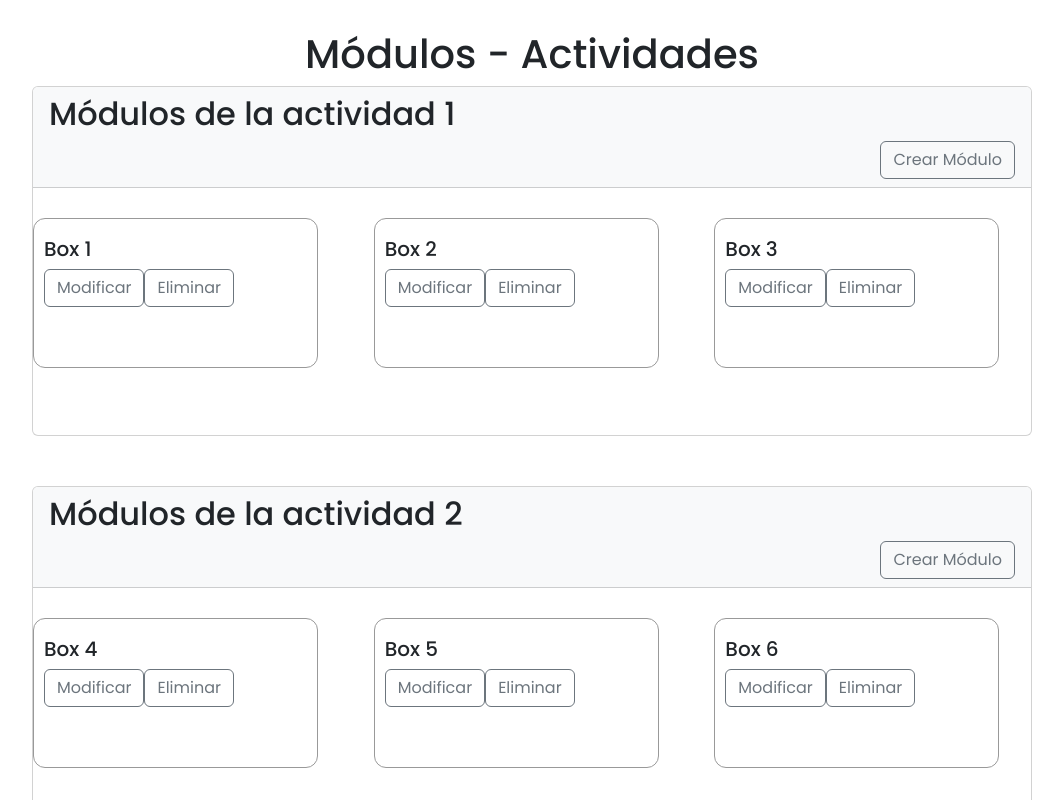
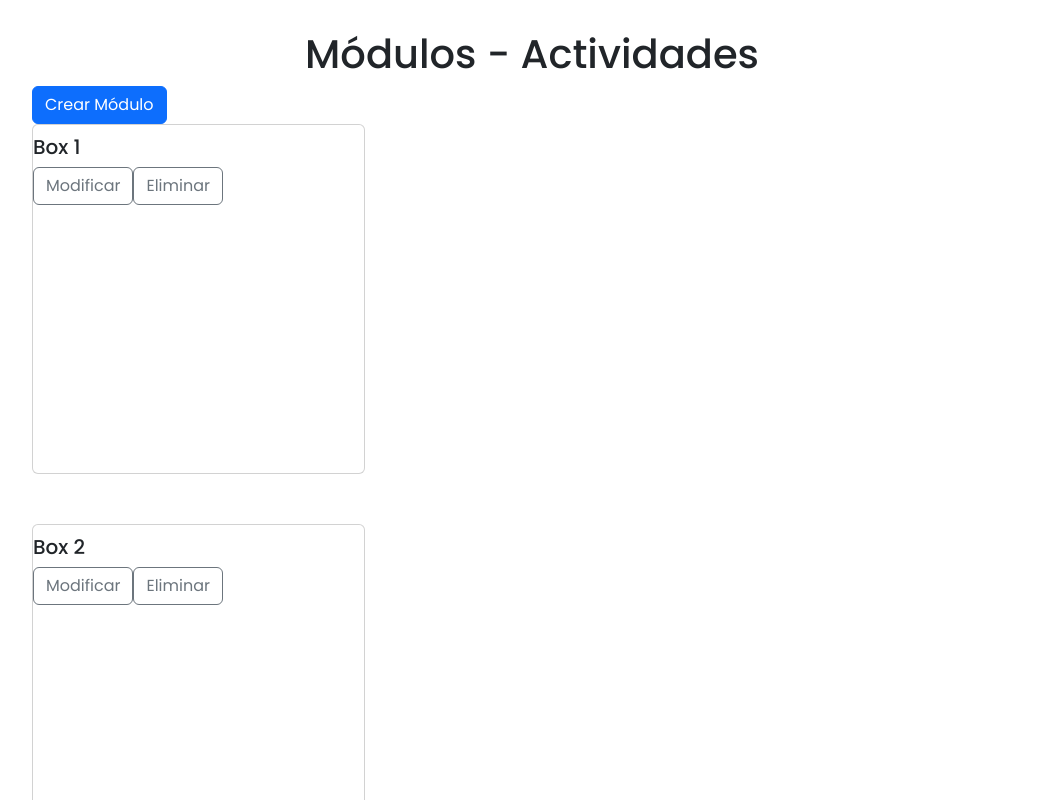
Before and after one commit to SEL4C-Equipo8/Front3, a React (Create React App) app in the folder prueba/: page /modulos in a window 1280 px wide. Shown: the top 800 px of the page, without its empty margins (108-1171 px from the left). Built offline with nearby package versions, Linux system fonts and the light colour scheme.

Commit message:
Cambios de modulos para el crud

```diff
--- a/prueba/src/Modulos.js
+++ b/prueba/src/Modulos.js
@@ -2,6 +2,8 @@ import React, { useState } from 'react';
 import { Container, Row, Col, Card, Button } from 'react-bootstrap';
 import 'bootstrap/dist/css/bootstrap.min.css';
 import './Modulos.css';
+import CustomModal from './components/CustomModal'
+
 
 const YourComponent = () => {
   const boxesData = [
@@ -49,85 +51,48 @@ const YourComponent = () => {
     },
   ];
 
-  const [expandedBoxIndex, setExpandedBoxIndex] = useState(-1);
 
-  const openBox = (index) => {
-    setExpandedBoxIndex(index);
+  const [showModal, setShowModal] = useState(false); // Nuevo estado para controlar la visibilidad del modal
+
+  const handleOpenModal = () => {
+    setShowModal(true);
   };
 
-  const closeBox = () => {
-    setExpandedBoxIndex(-1);
+  const handleCloseModal = () => {
+    setShowModal(false);
   };
-
-  const groupedBoxes = [];
-  for (let i = 0; i < boxesData.length; i += 3) {
-    groupedBoxes.push(boxesData.slice(i, i + 3));
-  }
 
   return (
     <Container>
       <h1 style={{ textAlign: 'center' }}>Módulos - Actividades</h1>
-      {groupedBoxes.map((group, groupIndex) => (
-        <Card key={groupIndex}>
-          <Card.Header>
-            <h2>Módulos de la actividad {groupIndex + 1}</h2>
-            <div style={{ display: 'flex', justifyContent: 'flex-end' }}>
-              <Button variant="outline-secondary">Crear Módulo</Button>
-            </div>
-          </Card.Header>
+      <Button variant="primary" onClick={handleOpenModal}>
+        Crear Módulo
+      </Button>
+      {boxesData.map((box, index) => (
+        <Col key={index} xs={12} sm={6} md={4}>
+          <div className="box-container">
+            <Card>
               <Card.Body>
-            <Row>
-              {group.map((box, index) => (
-                <Col key={index} xs={12} sm={6} md={4}>
-                  <div className="expandable-box-container">
-                    <Card
-                      className={`expandable-box ${expandedBoxIndex === groupIndex * 3 + index ? 'full-screen' : ''}`}
-                    >
-                      {expandedBoxIndex === groupIndex * 3 + index && (
-                        <div className="close-button-container">
-                          <Button
-                            className="close-button"
-                            variant="outline-secondary"
-                            onClick={closeBox}
-                          >
-                            Cerrar
-                          </Button>
-                        </div>
-                      )}
-                      <Card.Body>
-                        {expandedBoxIndex === groupIndex * 3 + index ? (
-                          <div>
-                            {box.expandedContent}
-                            <Button variant="outline-secondary">Eliminar</Button>
-                          </div>
-                        ) : (
-                          <div>
                 <Card.Title>{box.title}</Card.Title>
-
                 <Button
                   variant="outline-secondary"
-                              onClick={() => openBox(groupIndex * 3 + index)}
+                  onClick={() => handleOpenModal()}
                 >
                   Modificar
                 </Button>
-
                 <Button
                   variant="outline-secondary"
-                              onClick={() => openBox(groupIndex * 3 + index)}
+                  onClick={() => {}}
                 >
                   Eliminar
                 </Button>
-                          </div>
-                        )}
               </Card.Body>
             </Card>
           </div>
         </Col>
       ))}
-            </Row>
-          </Card.Body>
-        </Card>
-      ))}
+      {/* Renderizar el modal */}
+      <CustomModal show={showModal} onHide={handleCloseModal} />
     </Container>
   );
 };
--- a/prueba/src/components/CustomModal.js
+++ b/prueba/src/components/CustomModal.js
@@ -16,11 +16,7 @@ function CustomModal(props) {
           <Form>
             <Form.Group className="mb-3" controlId="exampleForm.ControlInput1">
               <Form.Label>Título</Form.Label>
-              <Form.Control
-                type="text"
-                placeholder="Reflexión Inicial"
-                autoFocus
-              />
+              <Form.Control type="text" placeholder="Reflexión Inicial" autoFocus />
             </Form.Group>
 
             {/* Campo para imágenes */}
```
Lines whose indentation alone changed are shown as unchanged.
